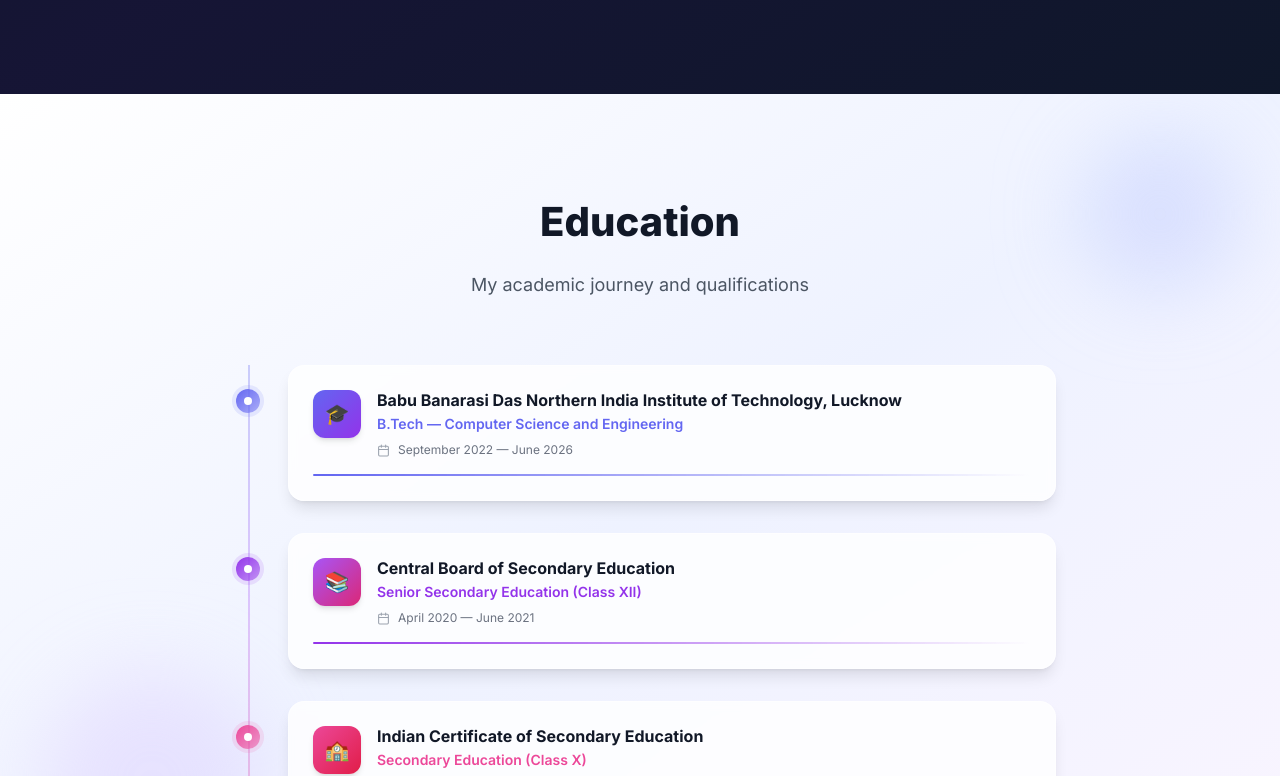
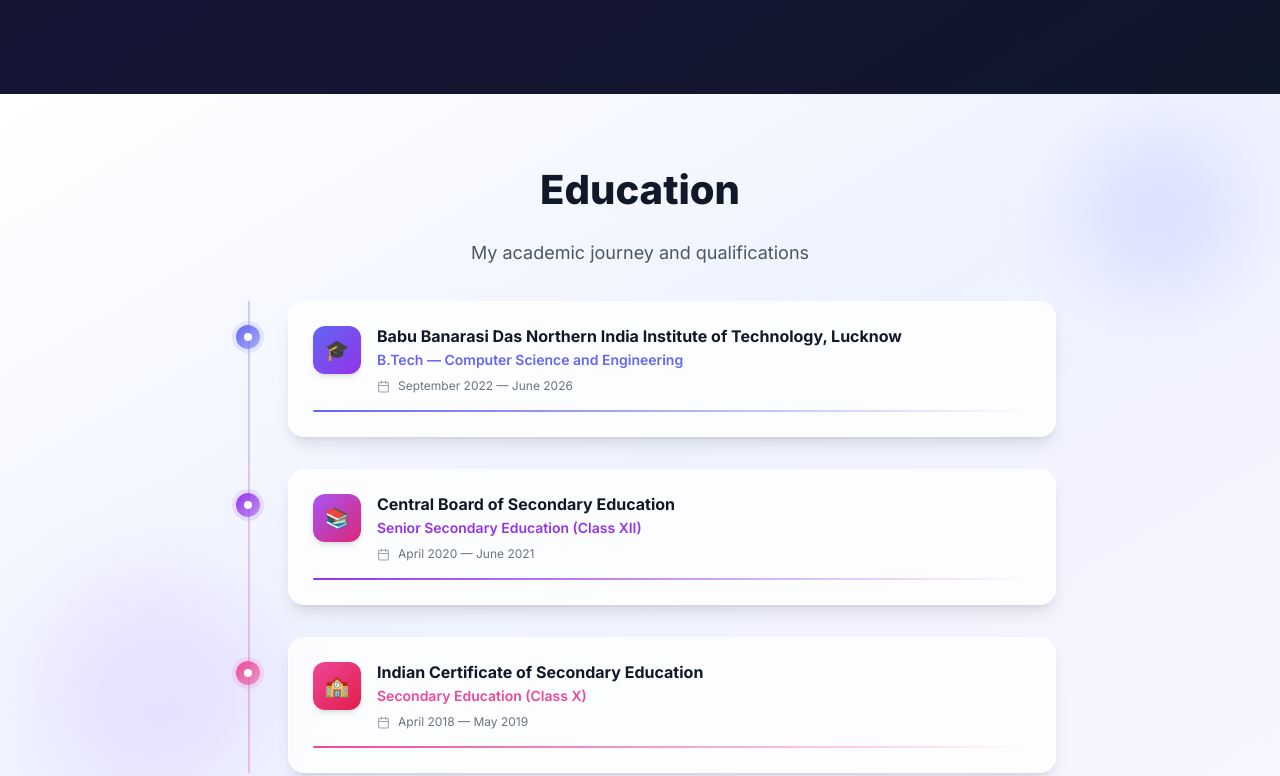
Before and after one commit to yashi1026/Portfolio, a Next.js app: page / in a window 1280 px wide. Shown: the part 4335-5111 px from the top of the page. Built offline with nearby package versions, Linux system fonts and the light colour scheme.

Commit message:
Refactor EducationSection component structure

```diff
--- a/src/components/portfolio/EducationSection.tsx
+++ b/src/components/portfolio/EducationSection.tsx
@@ -40,7 +40,7 @@
   return (
     <section
       id="education"
-      className="py-24 bg-gradient-to-br from-white via-indigo-50 to-purple-50 relative overflow-hidden"
+      className="py-16 bg-gradient-to-br from-white via-indigo-50 to-purple-50 relative overflow-hidden"
     >
       {/* Background */}
       <div className="absolute inset-0 overflow-hidden">
@@ -51,7 +51,7 @@
       <div className="max-w-4xl mx-auto px-4 sm:px-6 lg:px-8 relative z-10">
 
         {/* Header */}
-        <div className="section-header">
+        <div className="section-header mb-8">
           <h2 className="section-title text-gray-900">
             Education
           </h2>
```
